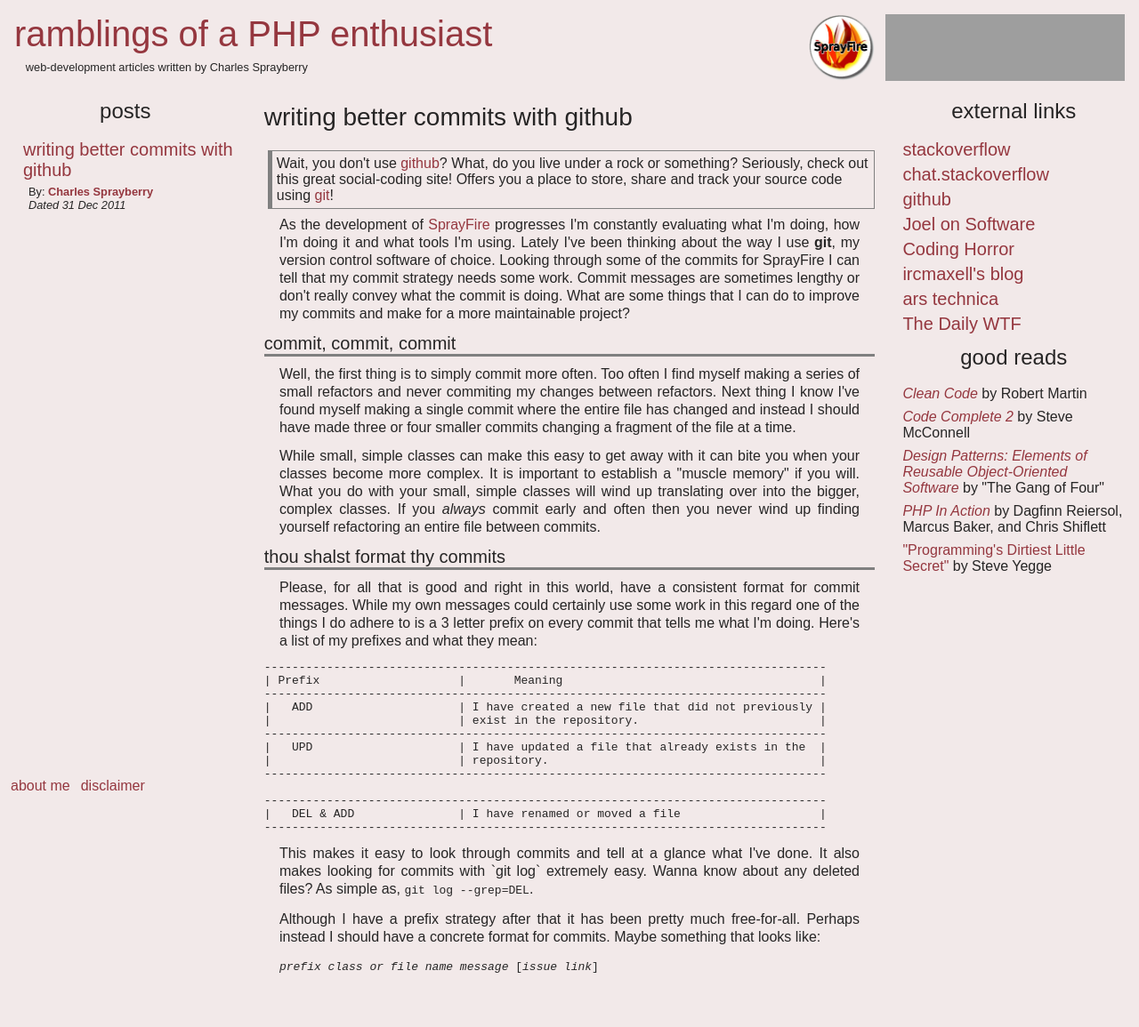
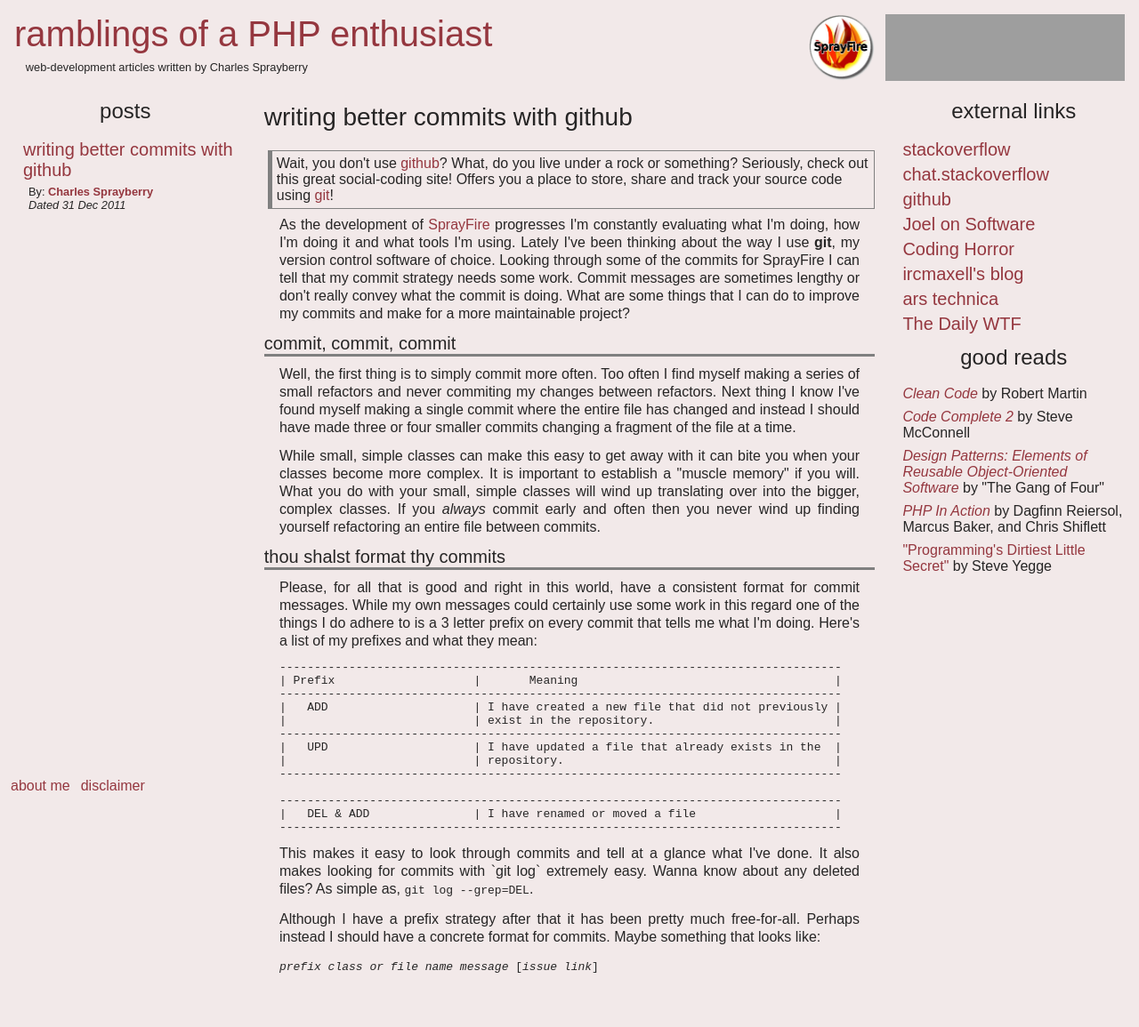
Before and after one commit to cspray/archived-blog, a Jekyll site: the page built from _posts/2011-12-31-writing-better-commits-with-github.html, in a window 1280 px wide. Shown: the whole page at 89% size. Built offline with Jekyll 4.4.1, drawn with Linux system fonts in a browser that asks for light colours; grey boxes are pictures that could not be loaded.

Commit message:
UPD style.css attempt to select the proper element

```diff
--- a/_includes/style.css
+++ b/_includes/style.css
@@ -108,7 +108,7 @@ blockquote {
 	text-align: justify;
 }
 
-#main-content p pre {
+#main-content pre {
     margin: 0 auto;
     width: 95%;
 }
```
